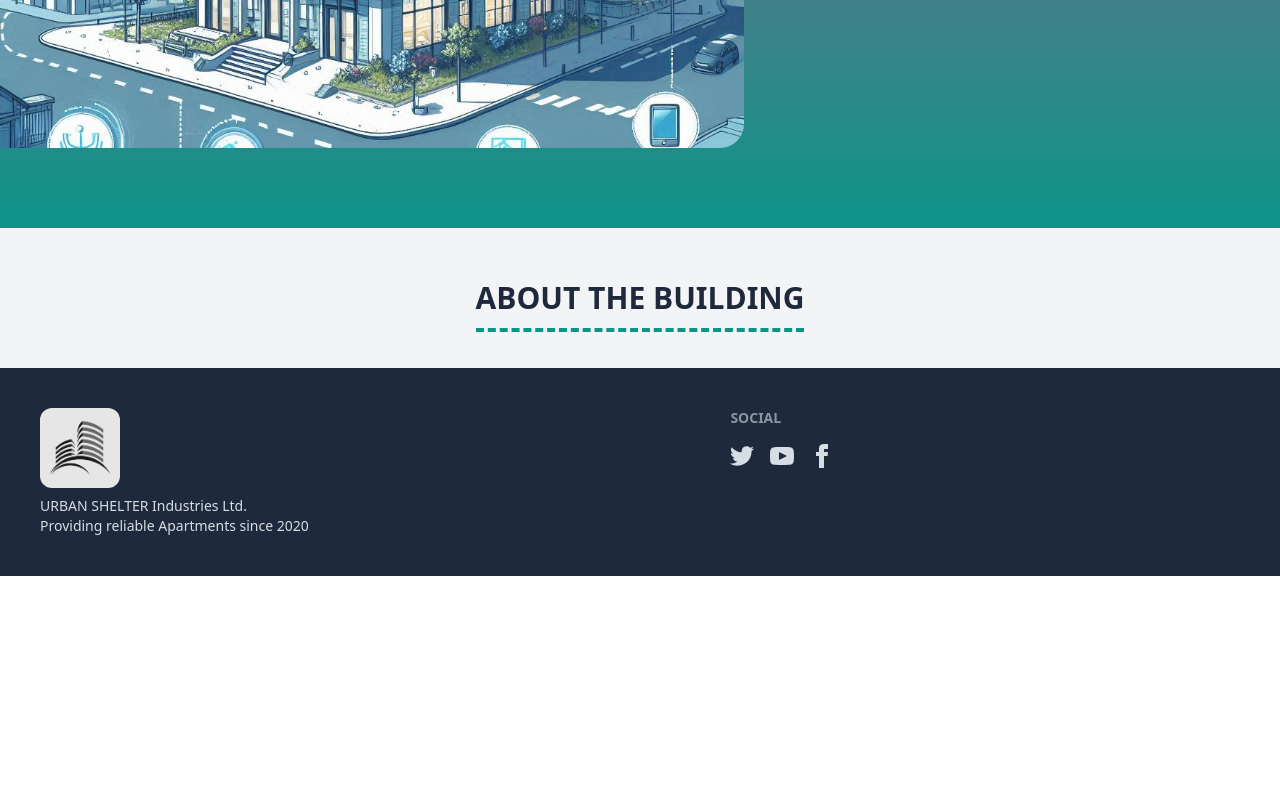
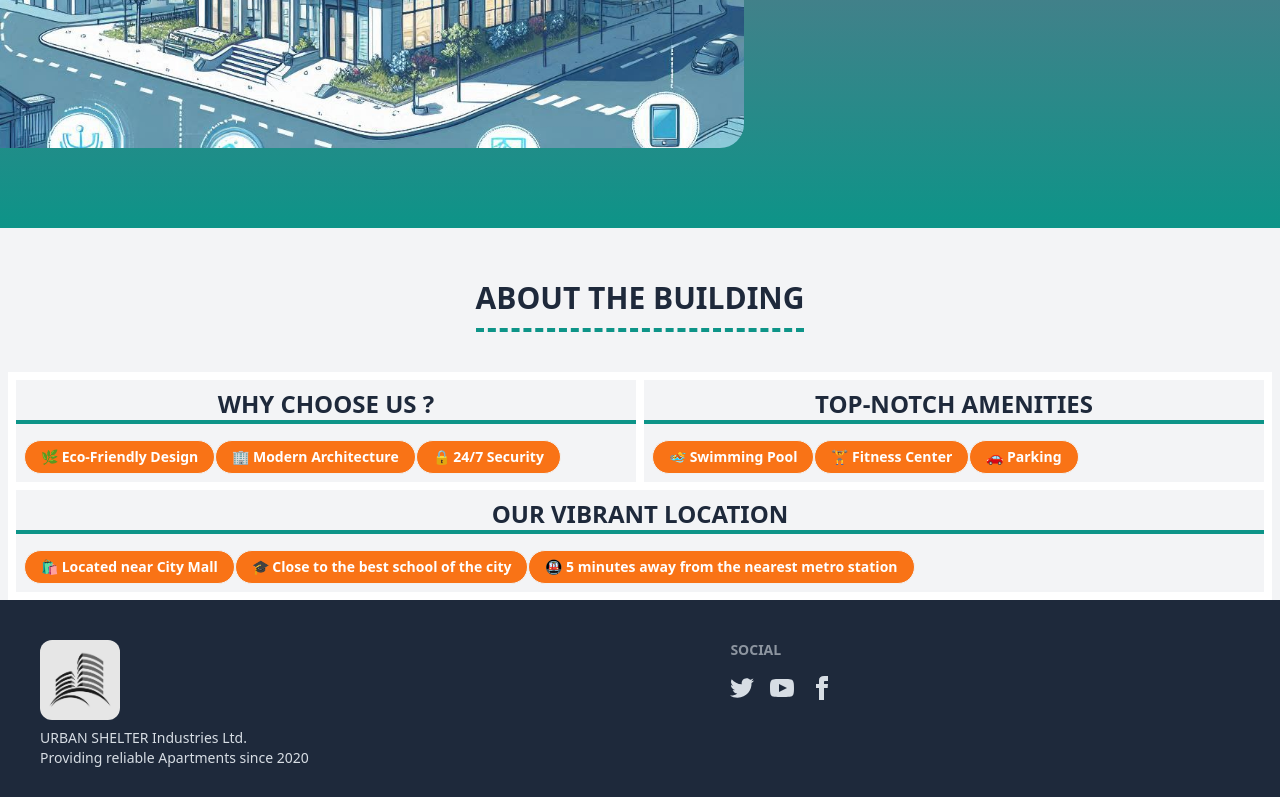
Before and after one commit to ImArijitBasu/Urban_Shelter-client, a React (Vite) app: page / in a window 1280 px wide. Shown: the part 612-1409 px from the top of the page. Before the commit the page ends 1188 px from the top, so only its background shows below. Built offline with nearby package versions, Linux system fonts and the light colour scheme.

Commit message:
about the building section done

```diff
--- a/src/Pages/Home/Home.jsx
+++ b/src/Pages/Home/Home.jsx
@@ -6,7 +6,7 @@ const Home = () => {
     return (
         <div className='-z-10'>
             <Banner></Banner>
-            <div className="container mx-auto">
+            <div className="container mx-auto px-2">
                 <AboutBuilding></AboutBuilding>
             </div>
         </div>
--- a/src/Shared/AboutBuilding.jsx
+++ b/src/Shared/AboutBuilding.jsx
@@ -1,15 +1,70 @@
-import React from 'react';
-import Title from '../Components/Title';
+import React from "react";
+import Title from "../Components/Title";
 
 const AboutBuilding = () => {
-    return (
-        <div>
-            <Title heading={"about the building"}></Title>
-            <div className="">
+  return (
+    <div>
+      <Title heading={"about the building"}></Title>
+      <div className=" mt-10 p-2 bg-neutral-white">
+        <div className="grid grid-cols-1 md:grid-cols-2 gap-2">
+          {/* card */}
+          <div className="flex flex-col  text-center bg-neutral py-2">
+            <h1 className="text-primary uppercase font-semibold border-b-4 border-accent text-2xl">
+              Why choose us ?
+            </h1>
 
-            </div>
+            <p className="text-primary-light text-left px-2 mt-4 ">
+              <p className="badge bg-accent-orange text-neutral-white font-semibold p-4">
+                🌿 Eco-Friendly Design
+              </p>
+              <p className="badge bg-accent-orange text-neutral-white font-semibold p-4">
+                🏢 Modern Architecture
+              </p>
+              <p className="badge bg-accent-orange text-neutral-white font-semibold p-4">
+                🔒 24/7 Security
+              </p>
+            </p>
+          </div>
+          {/* card */}
+          <div className="flex flex-col  text-center bg-neutral py-2">
+            <h1 className="text-primary uppercase font-semibold border-b-4 border-accent text-2xl">
+              Top-Notch Amenities
+            </h1>
+
+            <p className="text-primary-light text-left px-2 mt-4">
+              <p className="badge bg-accent-orange text-neutral-white font-semibold p-4">
+                🏊 Swimming Pool
+              </p>
+              <p className="badge bg-accent-orange text-neutral-white font-semibold p-4">
+                🏋️ Fitness Center
+              </p>
+              <p className="badge bg-accent-orange text-neutral-white font-semibold p-4">
+                🚗 Parking
+              </p>
+            </p>
+          </div>
+          {/* card */}
+          <div className="flex flex-col  text-center bg-neutral py-2 md:col-span-2">
+            <h1 className="text-primary uppercase font-semibold border-b-4 border-accent text-2xl">
+              Our Vibrant Location
+            </h1>
+
+            <p className="text-primary-light text-left px-2 mt-4">
+              <p className="badge bg-accent-orange text-neutral-white font-semibold p-4">
+                🛍️ Located near City Mall
+              </p>
+              <p className="badge bg-accent-orange text-neutral-white font-semibold p-4">
+                🎓 Close to the best school of the city
+              </p>
+              <p className="badge bg-accent-orange text-neutral-white font-semibold p-4">
+                🚇 5 minutes away from the nearest metro station
+              </p>
+            </p>
+          </div>
         </div>
-    );
+      </div>
+    </div>
+  );
 };
 
 export default AboutBuilding;
```
